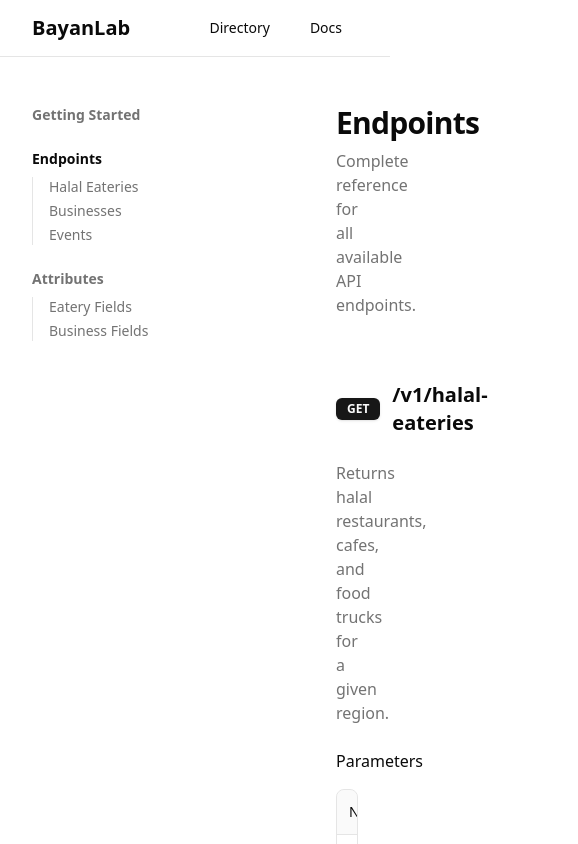
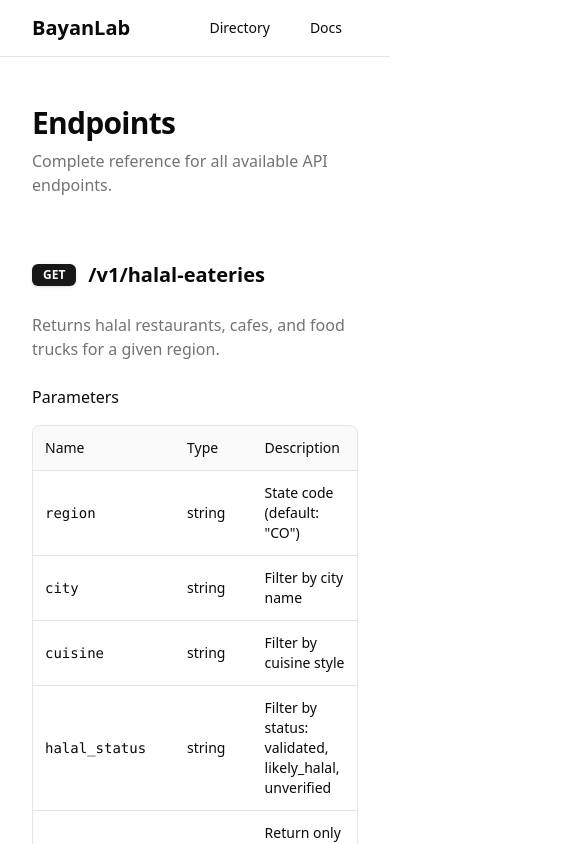
Before and after one commit to hududed/bayanlab-web, a Next.js app: page /docs/endpoints in a window 390 px wide. Shown: the top 844 px of the page, 578 px wide, since content can reach past the window. Built offline with nearby package versions, Linux system fonts and the light colour scheme.

Commit message:
Mobile responsive: Hide docs sidebar on mobile
- Hide sidebar on mobile devices (< 768px) using `hidden md:block`
- Content now uses full width on mobile for better readability
- Sidebar appears normally on tablet and desktop (≥ 768px)
- Improves mobile UX for API documentation pages

```diff
--- a/app/docs/layout.tsx
+++ b/app/docs/layout.tsx
@@ -9,7 +9,7 @@
     <div className="container py-12">
       <div className="flex gap-12">
         <DocsSidebar />
-        <main className="flex-1 min-w-0">{children}</main>
+        <main className="flex-1 min-w-0 w-full">{children}</main>
       </div>
     </div>
   );
--- a/components/docs-sidebar.tsx
+++ b/components/docs-sidebar.tsx
@@ -32,7 +32,7 @@
   const pathname = usePathname();
 
   return (
-    <nav className="w-64 shrink-0">
+    <nav className="hidden md:block w-64 shrink-0">
       <div className="sticky top-20 space-y-6">
         {navItems.map((section) => (
           <div key={section.href}>
```
